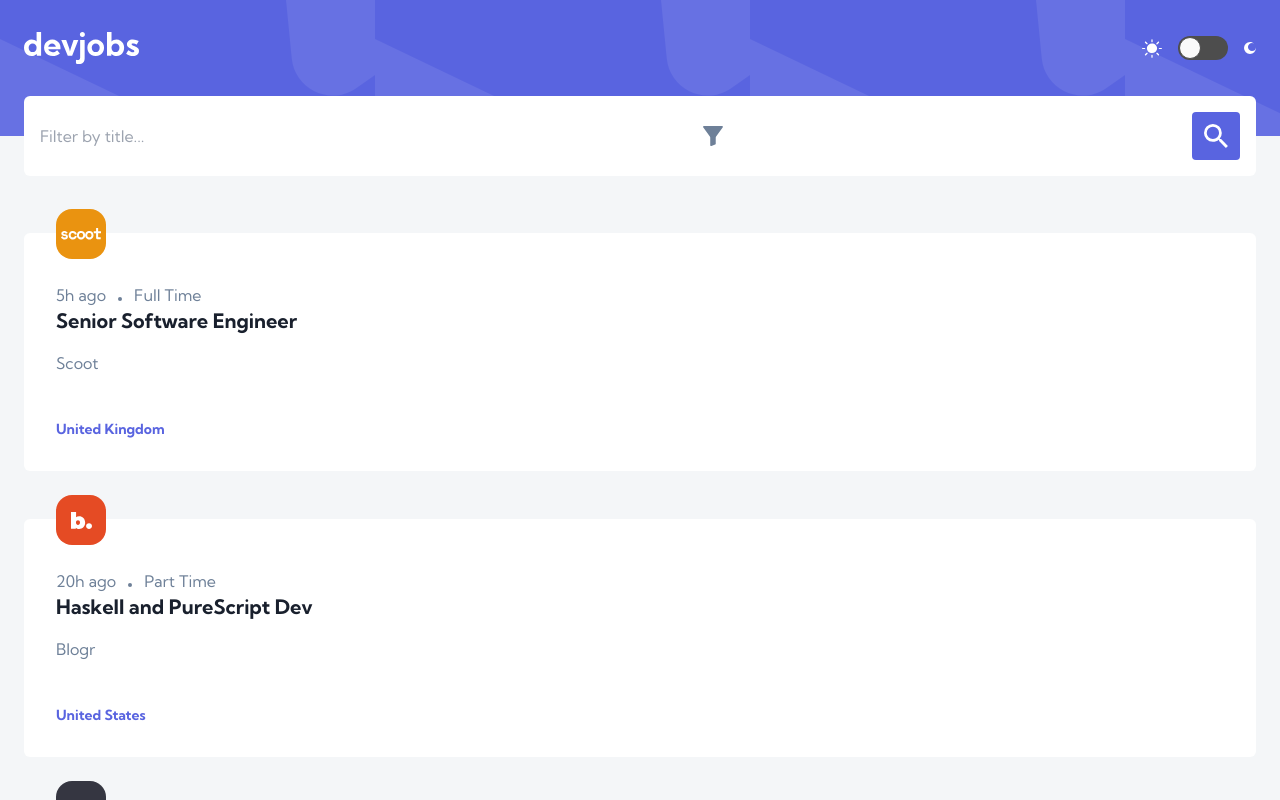
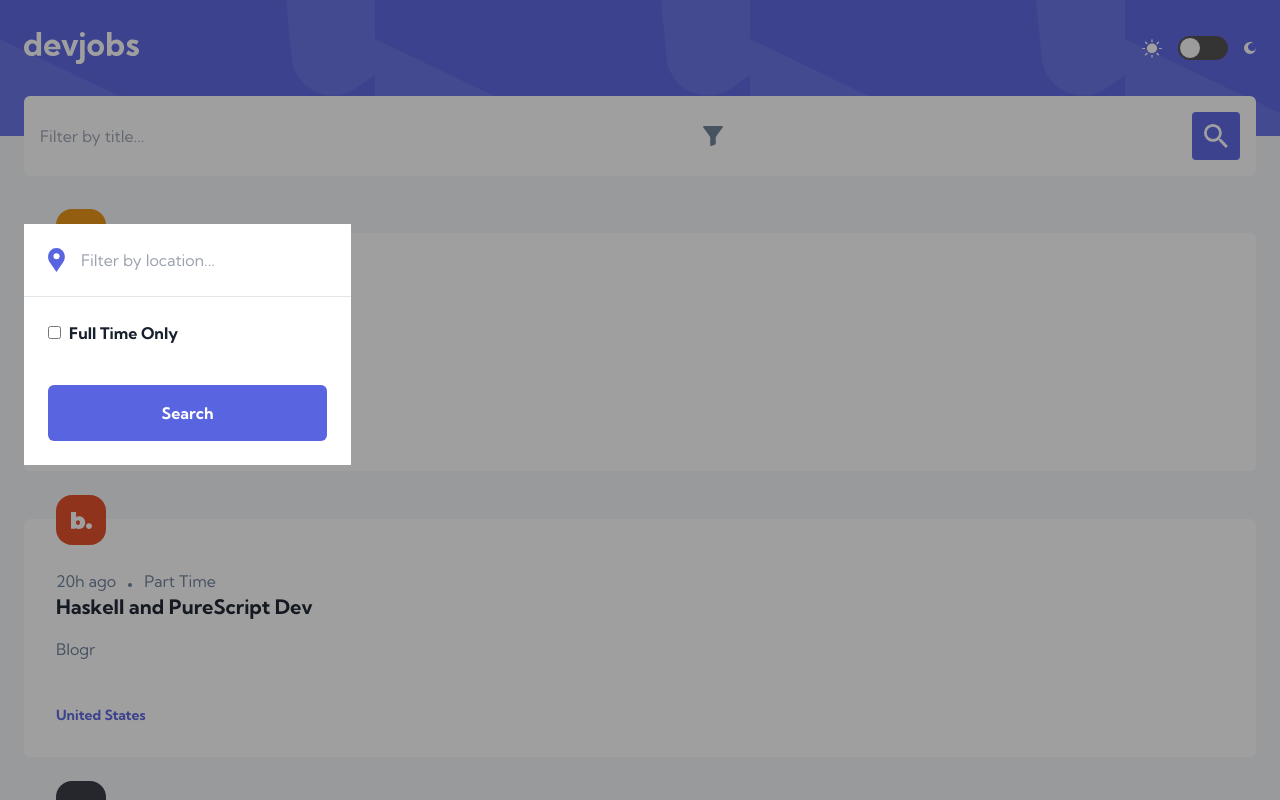
Before and after one commit to VeljkoKnezevic/devjobs, a React (Vite) app: page / in a window 1280 px wide. Both pictures are taken after a click on the button 712 px from the left and 136 px from the top of the page. Shown: the top 800 px of the page. Built offline with nearby package versions, Linux system fonts and the light colour scheme.

Commit message:
Implemented filter markdown

```diff
--- a/package.json
+++ b/package.json
@@ -12,6 +12,7 @@
   "dependencies": {
     "color-convert": "^2.0.1",
     "eslint-config-airbnb-typescript": "^17.0.0",
+    "rc-checkbox": "^3.0.1",
     "react": "^18.2.0",
     "react-dom": "^18.2.0",
     "react-router-dom": "^6.11.2",
--- a/src/App.tsx
+++ b/src/App.tsx
@@ -18,6 +18,7 @@ const App = () => {
         setData(json);
       }
     } catch (err) {
+      // eslint-disable-next-line no-console
       console.log(err);
     }
   }, []);
@@ -33,7 +34,6 @@ const App = () => {
                 dark={dark}
                 setDark={setDark}
                 data={data}
-                setData={setData}
                 getData={getData}
               />
             }
--- /dev/null
+++ b/src/components/Filter.tsx
@@ -0,0 +1,51 @@
+/* eslint-disable jsx-a11y/label-has-associated-control */
+import Checkbox from "rc-checkbox";
+import { FormEvent, SetStateAction } from "react";
+import { FilterTypes } from "../Data";
+
+type FilterProps = {
+  filters: FilterTypes;
+  setFilters: React.Dispatch<SetStateAction<FilterTypes>>;
+};
+
+const Filter = ({ filters, setFilters }: FilterProps) => {
+  const handleFilterSubmit = (e: FormEvent<HTMLFormElement>) => {
+    e.preventDefault();
+  };
+
+  return (
+    <form
+      onSubmit={handleFilterSubmit}
+      className="absolute left-6 top-56 z-20 w-[327px] bg-white"
+    >
+      <div className="flex gap-4 border-b-[1px] border-dark-gray border-opacity-20 p-6">
+        <img src="/assets/desktop/icon-location.svg" alt="" />
+        <input type="text" placeholder="Filter by location..." />
+      </div>
+      <div className="flex flex-col p-6">
+        <label
+          htmlFor="checkbox"
+          className="text-base font-bold text-very-dark-blue"
+        >
+          <Checkbox
+            id="checkbox"
+            checked={filters.fullTime}
+            onChange={() =>
+              setFilters((prev) => ({ ...prev, fullTime: !prev.fullTime }))
+            }
+            className="mr-2"
+          />
+          Full Time Only
+        </label>
+        <button
+          type="submit"
+          className="mt-10 rounded-md bg-violet px-12 py-4 text-base font-bold text-white"
+        >
+          Search
+        </button>
+      </div>
+    </form>
+  );
+};
+
+export default Filter;
--- /dev/null
+++ b/src/components/Job.tsx
@@ -0,0 +1,43 @@
+import { Link } from "react-router-dom";
+import { JobData } from "../Data";
+
+type JobProps = {
+  job: JobData;
+};
+
+const Job = ({ job }: JobProps) => {
+  return (
+    <div
+      key={job.id}
+      className="relative mx-6 rounded-md bg-white dark:bg-very-dark-blue"
+    >
+      <div
+        style={{
+          background: job.logoBackground,
+        }}
+        className="absolute -top-6 left-8 flex h-[50px] w-[50px] items-center justify-center rounded-2xl"
+      >
+        <img src={job.logo} alt={job.company} />
+      </div>
+      <div className="pb-8 pl-8 pr-2 pt-[50px]">
+        <div className="flex items-end gap-3">
+          <p className="text-base font-normal text-dark-gray">{job.postedAt}</p>
+          <div className="mb-[6px] h-1 w-1 rounded-full bg-dark-gray"></div>
+          <p className="text-base font-normal text-dark-gray">{job.contract}</p>
+        </div>
+        <Link
+          to={`/${job.id}`}
+          className="mt-4 text-xl font-bold text-very-dark-blue dark:text-white"
+        >
+          {job.position}
+        </Link>
+        <p className="mt-4 text-base font-normal text-dark-gray">
+          {job.company}
+        </p>
+        <p className="mt-11 text-sm font-bold text-violet">{job.location}</p>
+      </div>
+    </div>
+  );
+};
+
+export default Job;
--- a/src/components/Jobs.tsx
+++ b/src/components/Jobs.tsx
@@ -1,104 +1,24 @@
-import { SetStateAction, useEffect } from "react";
-import { Link } from "react-router-dom";
-import { Data } from "../Data";
+import { useEffect } from "react";
+import { Data, FilterTypes } from "../Data";
+import Job from "./Job";
 
 type JobsProps = {
   data: Data | undefined;
-  search: string;
+  filters: FilterTypes;
   getData: () => void;
 };
 
-const Jobs = ({ data, search, getData }: JobsProps) => {
+const Jobs = ({ data, filters, getData }: JobsProps) => {
   useEffect(() => {
     getData();
   }, [getData]);
 
   return (
-    // eslint-disable-next-line react/jsx-no-useless-fragment
     <div className="mt-[57px] grid gap-12">
-      {data && !search
-        ? data.map((job) => {
-            return (
-              <div
-                key={job.id}
-                className="relative mx-6 rounded-md bg-white dark:bg-very-dark-blue"
-              >
-                <div
-                  style={{
-                    background: job.logoBackground,
-                  }}
-                  className="absolute -top-6 left-8 flex h-[50px] w-[50px] items-center justify-center rounded-2xl"
-                >
-                  <img src={job.logo} alt={job.company} />
-                </div>
-                <div className="pb-8 pl-8 pr-2 pt-[50px]">
-                  <div className="flex items-end gap-3">
-                    <p className="text-base font-normal text-dark-gray">
-                      {job.postedAt}
-                    </p>
-                    <div className="mb-[6px] h-1 w-1 rounded-full bg-dark-gray"></div>
-                    <p className="text-base font-normal text-dark-gray">
-                      {job.contract}
-                    </p>
-                  </div>
-                  <Link
-                    to={`/${job.id}`}
-                    className="mt-4 text-xl font-bold text-very-dark-blue dark:text-white"
-                  >
-                    {job.position}
-                  </Link>
-                  <p className="mt-4 text-base font-normal text-dark-gray">
-                    {job.company}
-                  </p>
-                  <p className="mt-11 text-sm font-bold text-violet">
-                    {job.location}
-                  </p>
-                </div>
-              </div>
-            );
-          })
-        : data
-            ?.filter((job) => job.position.toLowerCase().includes(search))
-            .map((job) => {
-              return (
-                <div
-                  key={job.id}
-                  className="relative mx-6 rounded-md bg-white dark:bg-very-dark-blue"
-                >
-                  <div
-                    style={{
-                      background: job.logoBackground,
-                    }}
-                    className="absolute -top-6 left-8 flex h-[50px] w-[50px] items-center justify-center rounded-2xl"
-                  >
-                    <img src={job.logo} alt={job.company} />
-                  </div>
-                  <div className="pb-8 pl-8 pr-2 pt-[50px]">
-                    <div className="flex items-end gap-3">
-                      <p className="text-base font-normal text-dark-gray">
-                        {job.postedAt}
-                      </p>
-                      <div className="mb-[6px] h-1 w-1 rounded-full bg-dark-gray"></div>
-                      <p className="text-base font-normal text-dark-gray">
-                        {job.contract}
-                      </p>
-                    </div>
-                    <Link
-                      to={`/${job.id}`}
-                      className="mt-4 text-xl font-bold text-very-dark-blue dark:text-white"
-                    >
-                      {job.position}
-                    </Link>
-                    <p className="mt-4 text-base font-normal text-dark-gray">
-                      {job.company}
-                    </p>
-                    <p className="mt-11 text-sm font-bold text-violet">
-                      {job.location}
-                    </p>
-                  </div>
-                </div>
-              );
-            })}
+      {data &&
+        data.map((job) => {
+          return <Job key={job.id} job={job} />;
+        })}
     </div>
   );
 };
--- a/src/components/Main.tsx
+++ b/src/components/Main.tsx
@@ -2,24 +2,40 @@ import React, { SetStateAction, useState } from "react";
 import Search from "./Search";
 import Jobs from "./Jobs";
 import Header from "./Header";
-import { Data } from "../Data";
+import { Data, FilterTypes } from "../Data";
+import Filter from "./Filter";
 
 type MainProps = {
   dark: boolean;
   setDark: React.Dispatch<SetStateAction<boolean>>;
   data: Data | undefined;
-  setData: React.Dispatch<SetStateAction<Data | undefined>>;
   getData: () => void;
 };
 
-const Main = ({ dark, setDark, data, setData, getData }: MainProps) => {
-  const [search, setSearch] = useState("");
+const Main = ({ dark, setDark, data, getData }: MainProps) => {
+  const [openFilter, setOpenFilter] = useState(false);
 
+  const [filters, setFilters] = useState<FilterTypes>({
+    search: "",
+    fullTime: false,
+    location: "",
+  });
   return (
     <main className="h-full w-full bg-light-gray pb-16 font-kumbh dark:bg-midnight">
+      {openFilter && (
+        <>
+          <div className="absolute z-10 h-full w-full  bg-[#111] opacity-40"></div>
+          <Filter filters={filters} setFilters={setFilters} />
+        </>
+      )}
       <Header dark={dark} setDark={setDark} />
-      <Search search={search} setSearch={setSearch} />
-      <Jobs data={data} search={search} getData={getData} />
+      <Search
+        filters={filters}
+        setOpenFilter={setOpenFilter}
+        setFilters={setFilters}
+      />
+
+      <Jobs data={data} filters={filters} getData={getData} />
       <button
         className="text-bold mx-auto mt-8 block bg-violet px-8 py-4  text-base text-white"
         type="button"
--- a/src/components/Search.tsx
+++ b/src/components/Search.tsx
@@ -1,14 +1,22 @@
-import { SetStateAction } from "react";
+import { FormEvent, SetStateAction } from "react";
+import { FilterTypes } from "../Data";
 
 type SearchProps = {
-  search: string;
-  setSearch: React.Dispatch<SetStateAction<string>>;
+  filters: FilterTypes;
+  setFilters: React.Dispatch<SetStateAction<FilterTypes>>;
+  setOpenFilter: React.Dispatch<SetStateAction<boolean>>;
 };
 
-const Search = ({ search, setSearch }: SearchProps) => {
-  const handleFilter = () => {};
+const Search = ({ filters, setFilters, setOpenFilter }: SearchProps) => {
+  const handleSubmit = (e: FormEvent<HTMLFormElement>) => {
+    e.preventDefault();
 
-  const handleSubmit = () => {};
+    const form = e.target as HTMLFormElement;
+
+    const input = form.elements[0] as HTMLInputElement;
+
+    setFilters((prev) => ({ ...prev, search: input.value }));
+  };
 
   return (
     <form
@@ -19,13 +27,16 @@ const Search = ({ search, setSearch }: SearchProps) => {
         className="dark:bg-very-dark-blue"
         type="text"
         placeholder="Filter by title..."
-        onChange={(e) => setSearch(e.target.value)}
+        onChange={(e) =>
+          filters.search &&
+          setFilters((prev) => ({ ...prev, search: e.target.value }))
+        }
       />
       <button
         className="bg-[url(/assets/mobile/icon-filter.svg)] bg-center bg-no-repeat p-[10px]"
         type="button"
         aria-label="filter"
-        onClick={handleFilter}
+        onClick={() => setOpenFilter(true)}
       ></button>
       <button className="rounded bg-violet p-3" type="submit">
         <img
```
Also changed, not shown: src/Data.ts (+22 -0 lines), 1 other file (tests, documents, lock files or other folders).
